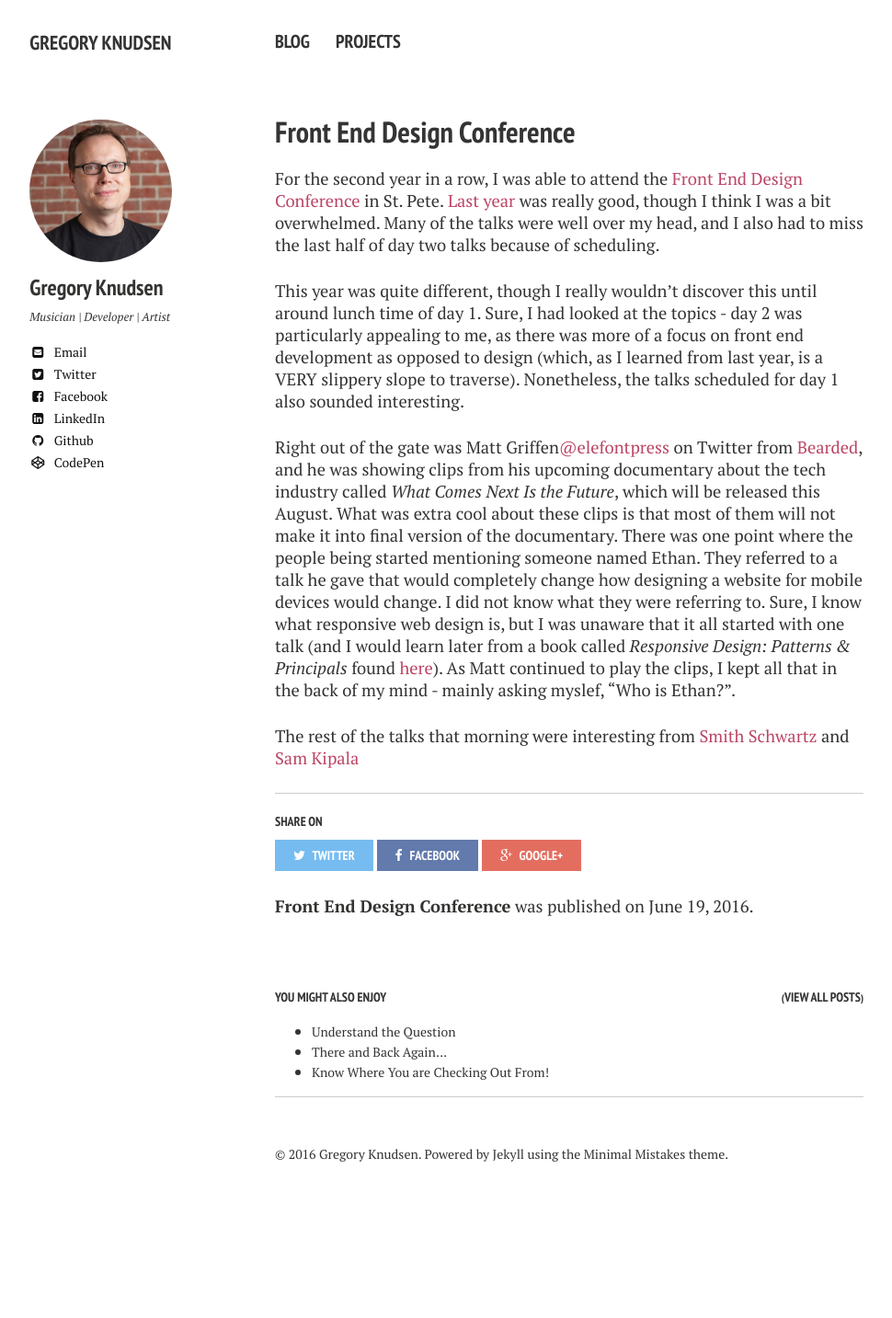
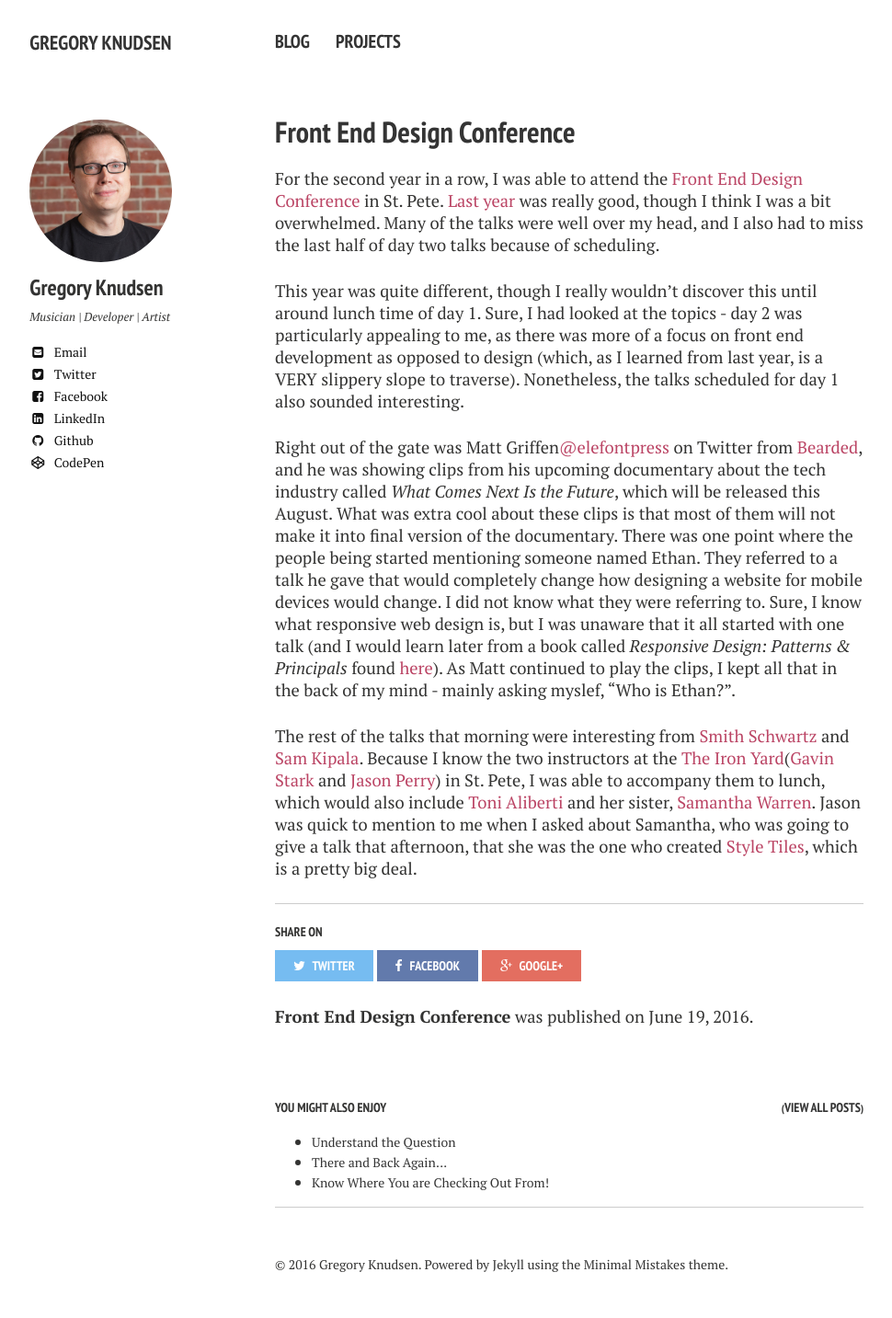
Before and after one commit to gregknudsen/gregknudsen.github.io, a Jekyll site: the page built from _posts/2016-06-19-Front-End-Design-Conference.md, in a window 1280 px wide. Shown: the whole page at 92% size, without its empty margins (21-991 px from the left). Built offline with Jekyll 4.4.1, drawn with Linux system fonts in a browser that asks for light colours; nearby versions of some CDN libraries; before the commit the page ends 1313 px from its top, so only the background shows below that.

Commit message:
writing post about front end design conf cont'd

```diff
--- a/_posts/2016-06-19-Front-End-Design-Conference.md
+++ b/_posts/2016-06-19-Front-End-Design-Conference.md
@@ -12,4 +12,4 @@
 
 Right out of the gate was Matt Griffen[@elefontpress](https://twitter.com/elefontpress) on Twitter from [Bearded](http://www.bearded.com/){:target="_blank"}, and he was showing clips from his upcoming documentary about the tech industry called *What Comes Next Is the Future*, which will be released this August. What was extra cool about these clips is that most of them will not make it into final version of the documentary. There was one point where the people being started mentioning someone named Ethan. They referred to a talk he gave that would completely change how designing a website for mobile devices would change. I did not know what they were referring to. Sure, I know what responsive web design is, but I was unaware that it all started with one talk (and I would learn later from a book called *Responsive Design: Patterns & Principals* found [here](https://abookapart.com/products/responsive-design-patterns-principles){:target="_blank"}). As Matt continued to play the clips, I kept all that in the back of my mind - mainly asking myslef, "Who is Ethan?".
 
-The rest of the talks that morning were interesting from [Smith Schwartz]() and [Sam Kipala]()
+The rest of the talks that morning were interesting from [Smith Schwartz]() and [Sam Kipala](). Because I know the two instructors at the [The Iron Yard]()([Gavin Stark]() and [Jason Perry]()) in St. Pete, I was able to accompany them to lunch, which would also include [Toni Aliberti]() and her sister, [Samantha Warren](). Jason was quick to mention to me when I asked about Samantha, who was going to give a talk that afternoon, that she was the one who created [Style Tiles](), which is a pretty big deal.
```
